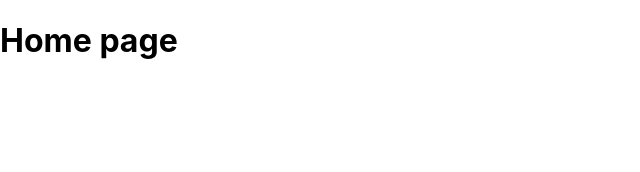
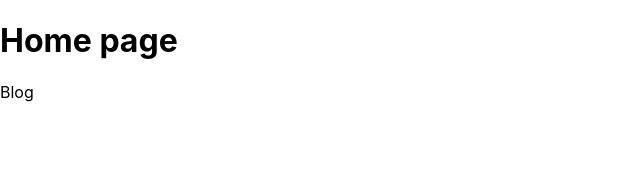
Before and after one commit to alekspanteli/next-js-yt-1, a Next.js app: page / in a window 1280 px wide. Shown: the top 172 px of the page, without its empty margins (0-640 px from the left). Built offline with nearby package versions, Linux system fonts and the light colour scheme.

Commit message:
1 file modified

```diff
--- a/pages/index.js
+++ b/pages/index.js
@@ -1,5 +1,12 @@
-function Home(){
-  return <h1>Home page</h1>
+import Link from 'next/link';
+
+function Home() {
+  return (
+    <>
+      <h1>Home page</h1>
+      <Link href="/blog"><a>Blog</a></Link>
+    </>
+  );
 }
 
 export default Home;
```
